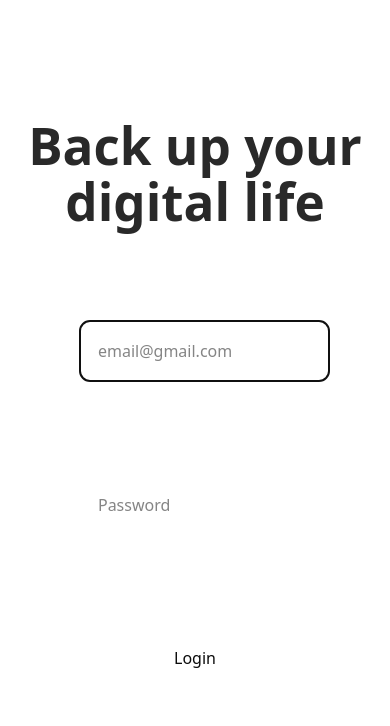
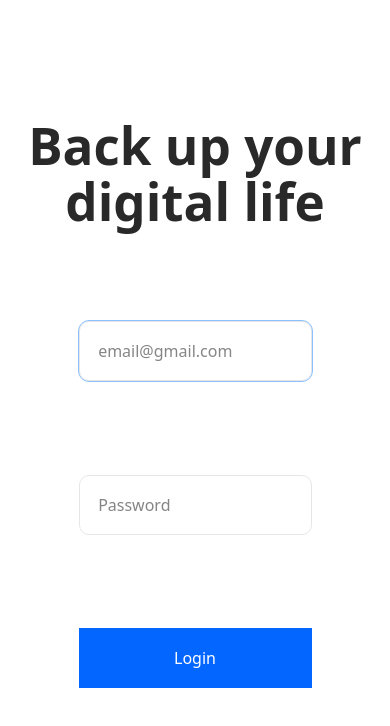
Before and after one commit to mothibimalebana/upload-a-file-frontEnd, a React (Vite) app: page / in a window 390 px wide. Shown: the top 726 px of the page. Built offline with nearby package versions, Linux system fonts and the light colour scheme.

Commit message:
chore: mobile login page is complete

```diff
--- a/src/pages/Login.jsx
+++ b/src/pages/Login.jsx
@@ -70,7 +70,7 @@ const Form = () => {
         {/* Email Field */}
         <div className="form-group">
           <input
-            className="rounded min-w-[14.375rem] min-h-[3.75rem]"
+            className="rounded min-h-[3.75rem] border-[#E6E6E6] border-[1px] w-full focus:outline-1 outline-[#8AC0FF]"
             type="email"
             name="email"
             value={email}
@@ -84,7 +84,7 @@ const Form = () => {
         {/* Password Field */}
         <div className="form-group">
           <input
-            className="rounded min-w-[14.375rem] min-h-[3.75rem]"
+            className="rounded min-w-[14.375rem] min-h-[3.75rem] border-[#E6E6E6] border-[1px] w-full focus-visible:outline-1 outline-[#8AC0FF]"
             type="password"
             id="password"
             name="password"
@@ -99,7 +99,7 @@ const Form = () => {
         {error && <p className="error-message">{error}</p>}
 
         {/* Submit Button */}
-        <button type="submit" className="login min-w-[14.375rem] min-h-[3.75rem]" disabled={loading}>
+        <button type="submit" className="login min-w-[14.375rem] min-h-[3.75rem] text-[#FFFFFF] bg-[#0366FF]" disabled={loading}>
           {loading ? 'Logging in...' : 'Login'}
         </button>
       </form>
@@ -111,7 +111,7 @@ const Form = () => {
 // LoginForm component
 function LoginForm() {
   return (
-    <div className="login-container h-full bg-[#FFFFFF] pt-[30%] pb-[40%]">
+    <div className="login-container h-full bg-[#FFFFFF] pt-[30%] pb-[40%] overscroll-none">
       <div className="login flex flex-col h-full justify-between">
         <Header/>
         <Form/>
```
Also changed, not shown: src/index.css (line endings or trailing spaces).
